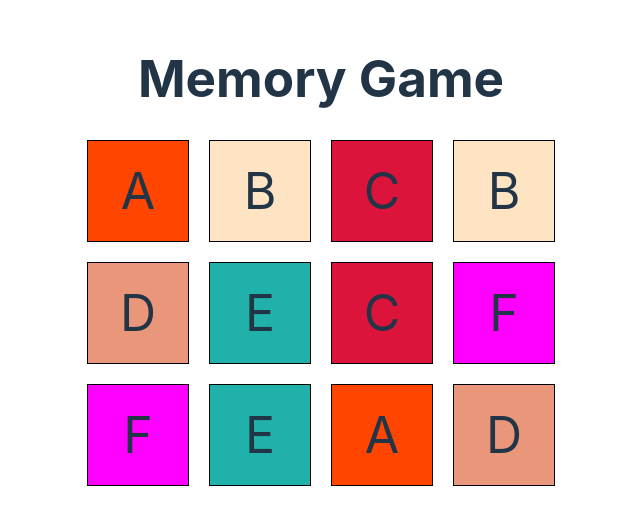
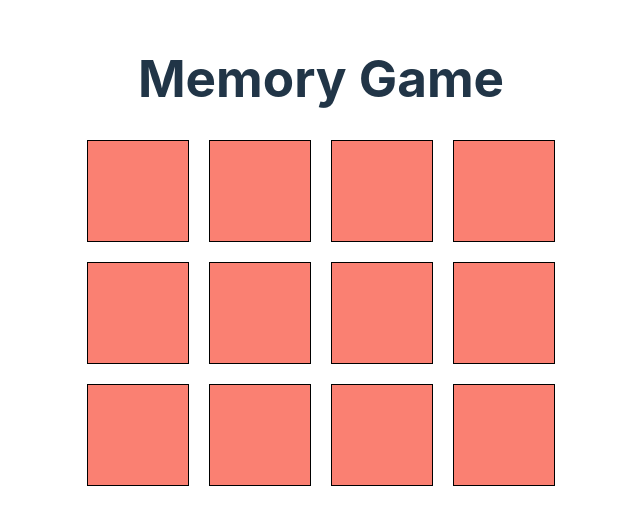
Before and after one commit to justinbansal/react, a React (Vite) app: page / in a window 1280 px wide. Shown: the part 149-674 px from the top of the page, without its empty margins (319-959 px from the left). Built offline with nearby package versions, Linux system fonts and the light colour scheme.

Commit message:
Sets up hidden class and checks for match

```diff
--- a/src/App.css
+++ b/src/App.css
@@ -22,6 +22,7 @@
   display: flex;
   justify-content: center;
   align-items: center;
+  position: relative;
 }
 
 .A {
@@ -47,3 +48,13 @@
 .F {
   background-color: fuchsia;
 }
+
+.hidden::after {
+  position: absolute;
+  content: '';
+  top: 0;
+  left: 0;
+  bottom: 0;
+  right: 0;
+  background-color: salmon;
+}
--- a/src/App.jsx
+++ b/src/App.jsx
@@ -1,26 +1,44 @@
-import { useState } from 'react'
+import { useState, useEffect } from 'react'
 import './App.css'
 
 import Card from './Card';
 
 function App() {
+  const [choices, setChoices] = useState([]);
+  const [isSelected, setIsSelected] = useState(false);
+  const [isMatch, setIsMatch] = useState(false);
+
+  useEffect(() => {
+    if (choices.length > 0 && choices[0] && choices[1]) {
+      if (choices[0].content === choices[1].content) {
+        alert('We have a match!');
+      }
+    }
+  }, [choices])
+
+  function handleClick(e) {
+    if (choices.length > 1) return;
+
+    setChoices([...choices, {id: e.target.id, content: e.target.dataset.value}]);
+  }
+
   return (
     <>
       <div>
         <h1>Memory Game</h1>
         <div className="board">
-          <Card content="A" />
-          <Card content="B" />
-          <Card content="C" />
-          <Card content="B" />
-          <Card content="D" />
-          <Card content="E" />
-          <Card content="C" />
-          <Card content="F" />
-          <Card content="F" />
-          <Card content="E" />
-          <Card content="A" />
-          <Card content="D" />
+          <Card content="A" handleClick={(e) => handleClick(e)} choices={choices} id="1" />
+          <Card content="B" handleClick={(e) => handleClick(e)} choices={choices} id="2" />
+          <Card content="C" handleClick={(e) => handleClick(e)} choices={choices} id="3" />
+          <Card content="B" handleClick={(e) => handleClick(e)} choices={choices} id="4" />
+          <Card content="D" handleClick={(e) => handleClick(e)} choices={choices} id="5" />
+          <Card content="E" handleClick={(e) => handleClick(e)} choices={choices} id="6" />
+          <Card content="C" handleClick={(e) => handleClick(e)} choices={choices} id="7" />
+          <Card content="F" handleClick={(e) => handleClick(e)} choices={choices} id="8" />
+          <Card content="F" handleClick={(e) => handleClick(e)} choices={choices} id="9" />
+          <Card content="E" handleClick={(e) => handleClick(e)} choices={choices} id="10" />
+          <Card content="A" handleClick={(e) => handleClick(e)} choices={choices} id="11" />
+          <Card content="D" handleClick={(e) => handleClick(e)} choices={choices} id="12" />
         </div>
       </div>
     </>
--- a/src/Card.jsx
+++ b/src/Card.jsx
@@ -1,6 +1,15 @@
 function Card(props) {
+  let visibility = props.choices.length > 0 && props.choices.find(choice => choice.id === props.id) ? 'visible' : 'hidden';
+
   return (
-    <div className={`card ${props.content}`}>{props.content}</div>
+    <div
+      className={`card ${props.content} ${visibility}`}
+      onClick={(e) => props.handleClick(e)}
+      data-value={props.content}
+      id={props.id}
+    >
+      {props.content}
+    </div>
   )
 }
 
```
